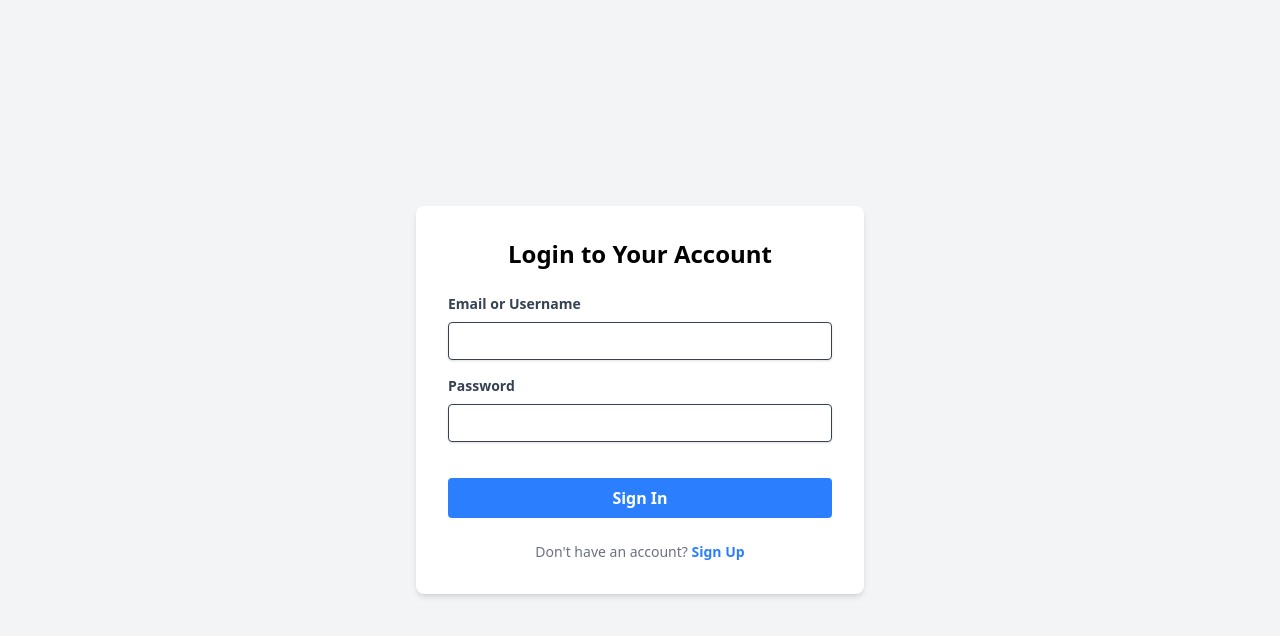
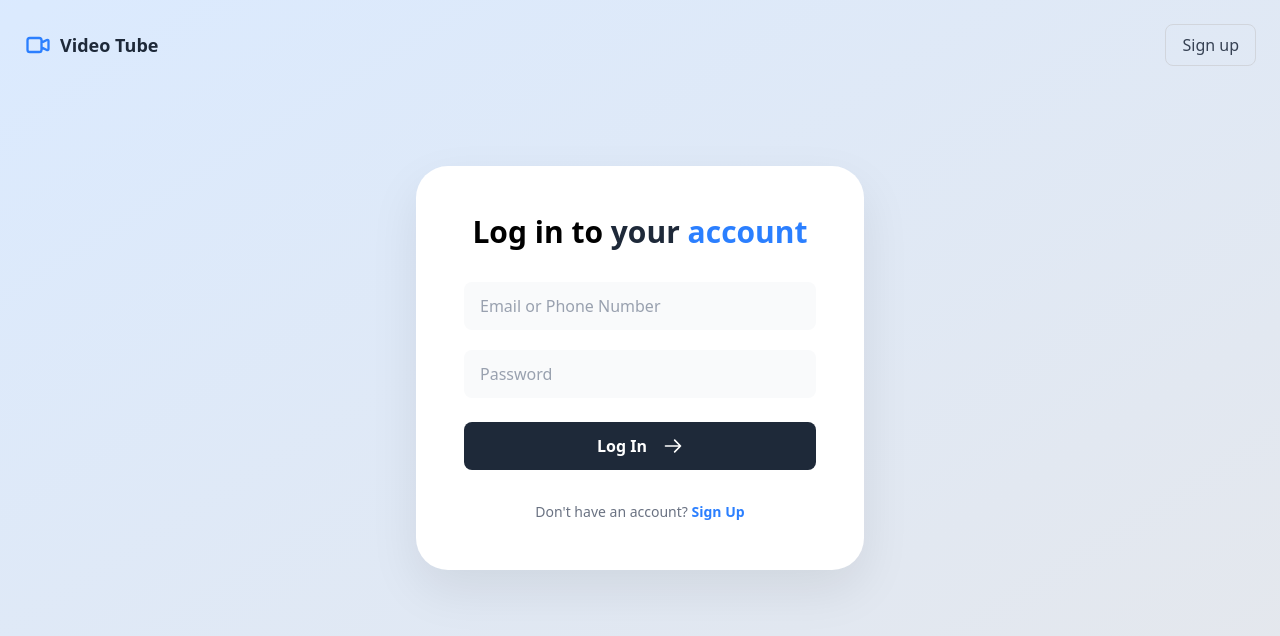
Before and after one commit to bagaria323/video-app-frontend, a React (Vite) app: page / in a window 1280 px wide. Shown: the top 636 px of the page. Built offline with nearby package versions, Linux system fonts and the light colour scheme; no server answers.

Commit message:
this a  afrontend change

```diff
--- a/src/pages/Login.jsx
+++ b/src/pages/Login.jsx
@@ -1,6 +1,6 @@
 // src/pages/Login.jsx
 import React, { useState } from "react";
-import { useNavigate, Link } from "react-router-dom"; // Import Link
+import { useNavigate, Link } from "react-router-dom";
 import api from "../services/api";
 
 function Login() {
@@ -14,7 +14,6 @@ function Login() {
   };
 
   const handleSubmit = async (e) => {
-    // ... (handleSubmit function is exactly the same as before)
     e.preventDefault();
     setLoading(true);
     setError("");
@@ -36,65 +35,115 @@ function Login() {
   };
 
   return (
-    // This is where the styling happens
-    <div className="min-h-screen bg-gray-100 flex flex-col justify-center items-center">
-      <div className="bg-white p-8 rounded-lg shadow-md w-full max-w-md">
-        <h1 className="text-2xl font-bold mb-6 text-center">
-          Login to Your Account
+    <div className="min-h-screen flex flex-col justify-center items-center bg-gradient-to-br from-blue-100 to-gray-200 p-4 sm:p-6 lg:p-8 relative">
+      <div className="absolute top-0 left-0 right-0 p-6 flex justify-between items-center z-10">
+        <div className="flex items-center space-x-2">
+          <svg
+            className="w-7 h-7 text-blue-500"
+            fill="none"
+            stroke="currentColor"
+            viewBox="0 0 24 24"
+            xmlns="http://www.w3.org/2000/svg"
+          >
+            <path
+              strokeLinecap="round"
+              strokeLinejoin="round"
+              strokeWidth="2"
+              d="M15 10l4.553-2.276A1 1 0 0121 8.618v6.764a1 1 0 01-1.447.894L15 14M5 18h8a2 2 0 002-2V8a2 2 0 00-2-2H5a2 2 0 00-2 2v8a2 2 0 002 2z"
+            ></path>
+          </svg>
+          <span className="font-semibold text-gray-800 text-lg">
+            Video Tube
+          </span>
+        </div>
+        <Link
+          to="/register"
+          className="px-4 py-2 text-gray-700 border border-gray-300 rounded-lg hover:bg-gray-50 transition duration-200"
+        >
+          Sign up
+        </Link>
+      </div>
+
+      <div
+        className="bg-white p-8 sm:p-10 md:p-12 rounded-[2rem]
+                   shadow-[0_20px_50px_rgba(0,0,0,0.08)] w-full max-w-md
+                   transform -translate-y-8"
+      >
+        <h1 className="text-3xl font-bold mb-8 text-center relative">
+          Log in to <span className="font-extrabold text-gray-800">your</span>{" "}
+          <span className="text-blue-500">account</span>
         </h1>
 
         <form onSubmit={handleSubmit}>
-          <div className="mb-4">
-            <label
-              className="block text-gray-700 text-sm font-bold mb-2"
-              htmlFor="email"
-            >
+          <div className="mb-5">
+            <label className="sr-only" htmlFor="email">
               Email or Username
             </label>
             <input
-              className="shadow appearance-none border rounded w-full py-2 px-3 text-gray-700 leading-tight focus:outline-none focus:shadow-outline"
+              className="bg-gray-50 rounded-lg border-none w-full py-3 px-4 text-gray-800
+                         placeholder-gray-400 focus:outline-none focus:ring-2
+                         focus:ring-blue-300 focus:ring-opacity-50"
               id="email"
               type="text"
               name="email"
               onChange={handleChange}
+              placeholder="Email or Phone Number"
               required
             />
           </div>
           <div className="mb-6">
-            <label
-              className="block text-gray-700 text-sm font-bold mb-2"
-              htmlFor="password"
-            >
+            <label className="sr-only" htmlFor="password">
               Password
             </label>
             <input
-              className="shadow appearance-none border rounded w-full py-2 px-3 text-gray-700 mb-3 leading-tight focus:outline-none focus:shadow-outline"
+              className="bg-gray-50 rounded-lg border-none w-full py-3 px-4 text-gray-800
+                         placeholder-gray-400 focus:outline-none focus:ring-2
+                         focus:ring-blue-300 focus:ring-opacity-50"
               id="password"
               type="password"
               name="password"
               onChange={handleChange}
+              placeholder="Password"
               required
             />
           </div>
 
-          {error && <p className="text-red-500 text-xs italic mb-4">{error}</p>}
+          {error && (
+            <p className="text-red-500 text-sm text-center mb-4">{error}</p>
+          )}
 
-          <div className="flex items-center justify-between">
+          <div className="flex items-center justify-center">
             <button
-              className="bg-blue-500 hover:bg-blue-700 text-white font-bold py-2 px-4 rounded focus:outline-none focus:shadow-outline w-full"
+              className="bg-gray-800 hover:bg-gray-900 text-white font-semibold py-3 px-6 rounded-lg
+                         focus:outline-none focus:ring-2 focus:ring-gray-600 focus:ring-opacity-50 w-full
+                         flex items-center justify-center space-x-2 transition duration-200"
               type="submit"
               disabled={loading}
             >
-              {loading ? "Logging in..." : "Sign In"}
+              <span>{loading ? "Logging in..." : "Log In"}</span>
+              <svg
+                className="w-5 h-5 ml-2"
+                fill="none"
+                stroke="currentColor"
+                viewBox="0 0 24 24"
+                xmlns="http://www.w3.org/2000/svg"
+              >
+                <path
+                  strokeLinecap="round"
+                  strokeLinejoin="round"
+                  strokeWidth="2"
+                  d="M14 5l7 7m0 0l-7 7m7-7H3"
+                ></path>
+              </svg>
             </button>
           </div>
         </form>
 
-        <p className="text-center text-gray-500 text-sm mt-6">
+        <p className="text-center text-gray-500 text-sm mt-8">
           Don't have an account?{" "}
           <Link
             to="/register"
-            className="font-bold text-blue-500 hover:text-blue-800"
+            className="font-bold text-blue-500 hover:text-blue-600 transition duration-200"
           >
             Sign Up
           </Link>
```
